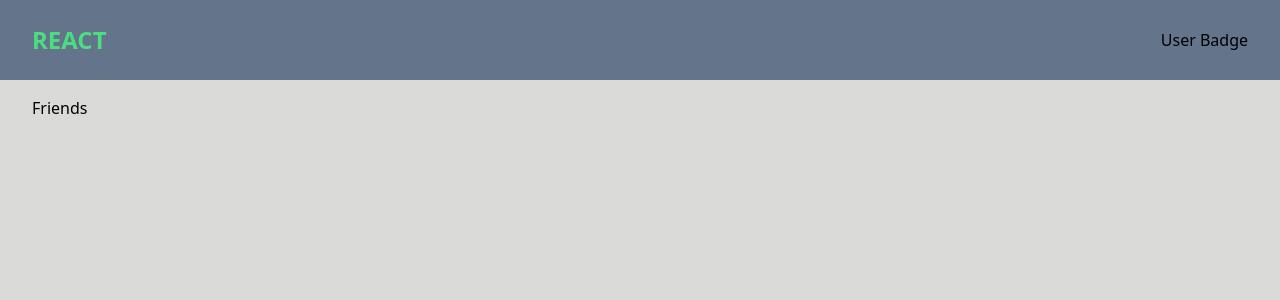
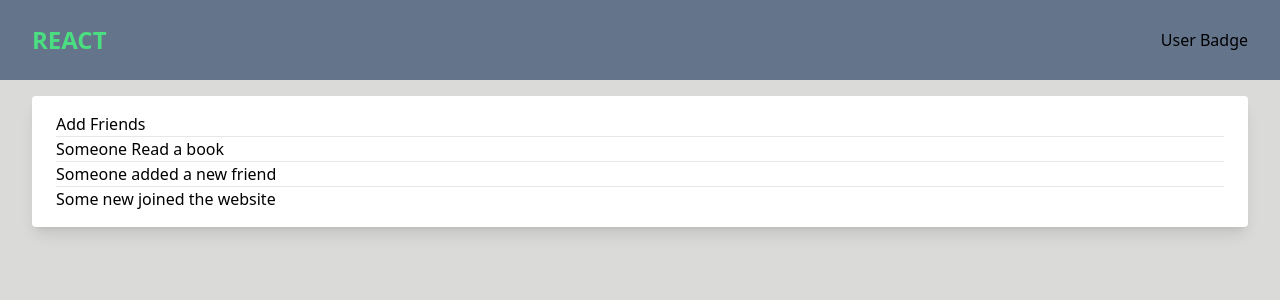
Before and after one commit to bmurf17/book-site, a React (Vite) app in the folder book-site/: page /friends in a window 1280 px wide. Shown: the top 300 px of the page. Built offline with nearby package versions, Linux system fonts and the light colour scheme.

Commit message:
Friends Page Tempalte

```diff
--- a/book-site/src/components/Friends/Friends.tsx
+++ b/book-site/src/components/Friends/Friends.tsx
@@ -1,11 +1,16 @@
-import React from 'react';
+import React from "react";
 
 function Friends() {
-    return(
-        <main>
-            Friends
-        </main>
-    )
+  return (
+    <div className="rounded overflow-hidden shadow-lg bg-white w-full">
+      <div className="grid grid-cols-1 divide-y px-6 py-4">
+        <div className="flex ">Add Friends</div>
+        <div>Someone Read a book</div>
+        <div>Someone added a new friend</div>
+        <div>Some new joined the website</div>
+      </div>
+    </div>
+  );
 }
 
 export default Friends;
```
